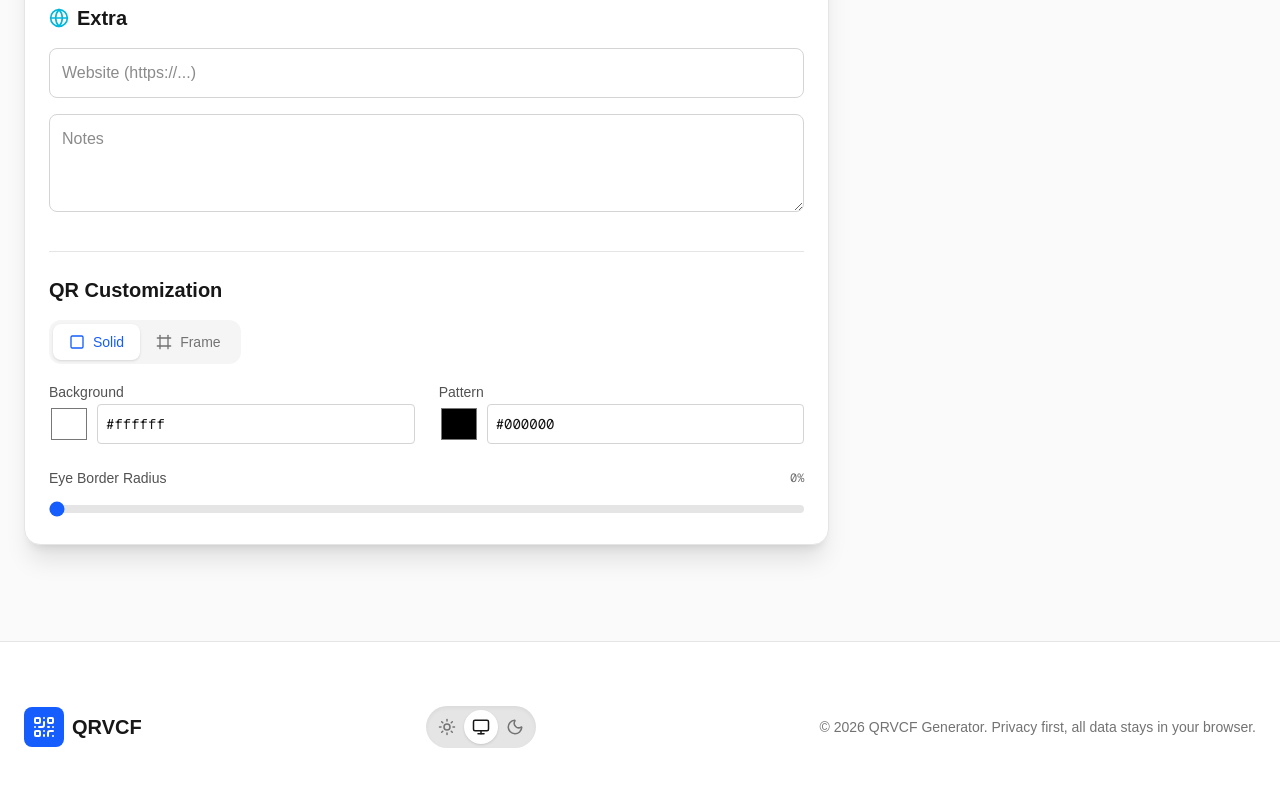
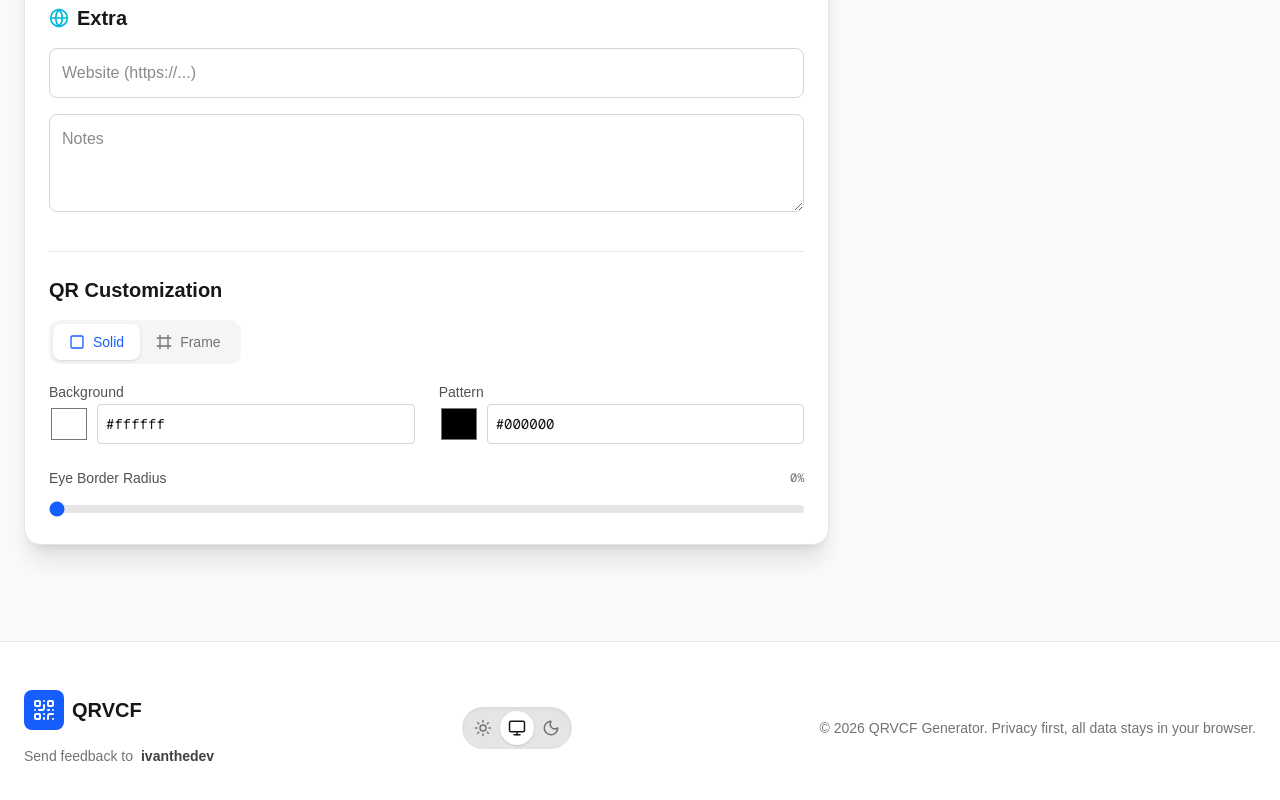
Before and after one commit to chengivan2/vcf-qr, a Next.js app: page / in a window 1280 px wide. Shown: the part 1173-1973 px from the top of the page. Built offline with nearby package versions, Linux system fonts and the light colour scheme.

Commit message:
Added footer feedback and branding

```diff
--- a/src/app/page.tsx
+++ b/src/app/page.tsx
@@ -75,14 +75,25 @@ export default function Home() {
 
       <footer className="border-t border-neutral-200 dark:border-neutral-800 bg-white dark:bg-neutral-950 py-12">
         <div className="max-w-7xl mx-auto px-6 flex flex-col md:flex-row justify-between items-center gap-8">
-          <div className="flex items-center gap-2 text-neutral-900 dark:text-neutral-100 font-bold text-xl">
-            <div className="p-2 bg-blue-600 text-white rounded-lg">
-              <QrCode size={24} />
+          <div className="flex flex-col items-center md:items-start gap-4">
+            <div className="flex items-center gap-2 text-neutral-900 dark:text-neutral-100 font-bold text-xl">
+              <div className="p-2 bg-blue-600 text-white rounded-lg">
+                <QrCode size={24} />
+              </div>
+              QRVCF
             </div>
-            QRVCF
+            <a
+              href="mailto:ivan@ivanthedev.pro"
+              className="text-sm text-neutral-500 hover:text-blue-600 dark:text-neutral-400 dark:hover:text-blue-400 transition-colors flex items-center gap-2"
+            >
+              Send feedback to{" "}
+              <span className="font-semibold text-neutral-700 dark:text-neutral-300 hover:text-blue-600 dark:hover:text-blue-400 transition-colors">
+                ivanthedev
+              </span>
+            </a>
           </div>
           <ThemeToggle />
-          <p className="text-sm text-neutral-500 dark:text-neutral-400">
+          <p className="text-sm text-neutral-500 dark:text-neutral-400 text-center md:text-right">
             &copy; {new Date().getFullYear()} QRVCF Generator. Privacy first,
             all data stays in your browser.
           </p>
```
